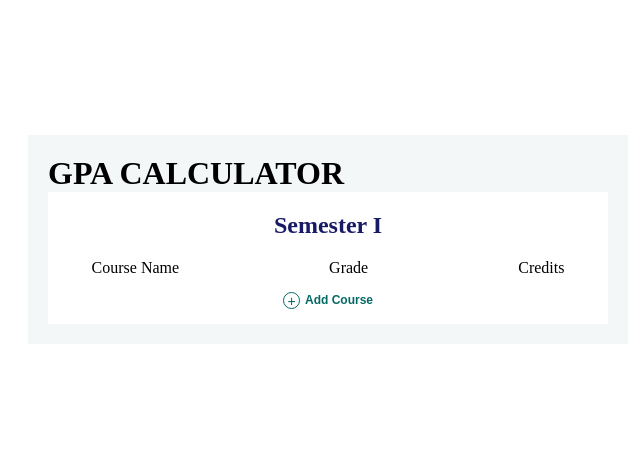
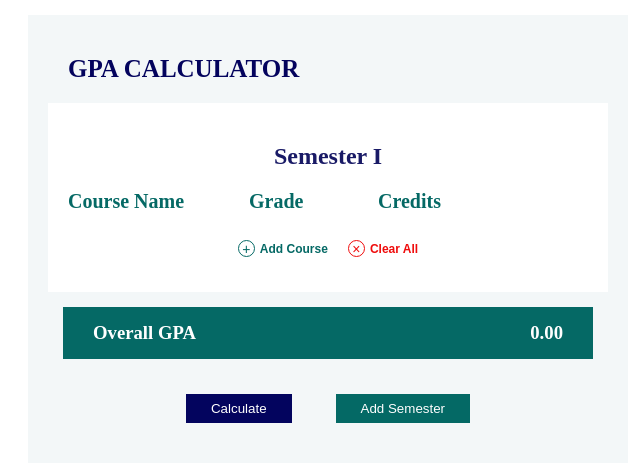
Before and after one commit to devBayo/Gp-Calc, a plain HTML site: page index.html in a window 1280 px wide. Shown: the part 161-627 px from the top of the page, without its empty margins (312-952 px from the left). Drawn offline with Linux system fonts and the light colour scheme.

Commit message:
ayoola final push

```diff
--- a/index.html
+++ b/index.html
@@ -18,10 +18,24 @@
           <p>Credits</p>
         </div>
         <div class="inp-group"></div>
-        <button class="add-course">
-          <span class="add">&plus;</span>
-          <span class="add1">Add Course</span>
-        </button>
+        <div class="btn-4">
+          <button class="add-course">
+            <span class="add">&plus;</span>
+            <span class="add1">Add Course</span>
+          </button>
+          <button class="remove-course">
+            <span class="remove">&times;</span>
+            <span class="remove-1">Clear All</span>
+          </button>
+        </div>
+      </div>
+      <div class="overall">
+        <h3>Overall GPA</h3>
+        <h3>0.00</h3>
+      </div>
+      <div class="btn-3">
+        <button class="btn-l">Calculate</button>
+        <button class="btn-2">Add Semester</button>
       </div>
     </div>
     <script src="index.js"></script>
--- a/index.js
+++ b/index.js
@@ -1,4 +1,6 @@
 const addBtn = document.querySelector(".add-course");
+
+const removeBtn = document.querySelector(".remove-course");
 
 const input = document.querySelector(".inp-group");
 
@@ -43,4 +45,9 @@ function addInput() {
   flex.appendChild(btn);
 }
 
+function clearThis() {
+  input.innerHTML = "";
+}
+
 addBtn.addEventListener("click", addInput);
+removeBtn.addEventListener("click", clearThis);
--- a/style.css
+++ b/style.css
@@ -27,27 +27,55 @@ body {
   flex-direction: column;
   justify-content: center;
   align-items: center;
+  padding: 20px;
   background-color: #ffffff;
+}
+
+h1 {
+  color: #03035d;
+  font-size: 25px;
+  font-weight: bold;
+  margin: 20px;
 }
 
 .sems {
   color: #191a66;
   font-weight: 900;
   margin: 20px;
+  display: flex;
 }
 
 .coursegrp {
+  font-size: 20px;
+  width: 100%;
+  display: grid;
+  grid-template-columns: 30% 20% 30% 10%;
+  gap: 25px;
+  align-items: flex-start;
+  margin-bottom: 12px;
+  font-weight: 800;
+  color: #056965;
+}
+
+.inp-group {
+  width: 100%;
+}
+.flex {
+  width: 100%;
+  display: grid;
+  grid-template-columns: 30% 20% 30% 10%;
+  gap: 25px;
+  align-items: center;
+  margin-bottom: 15px;
+}
+
+.btn-4 {
   display: flex;
   flex-direction: row;
-  justify-content: space-evenly;
-  justify-self: center;
-  gap: 150px;
-}
-
-.flex {
-  display: flex;
-  gap: 1.5em;
-  margin-bottom: 15px;
+  justify-content: center;
+  align-items: center;
+  gap: 20px;
+  /* text-align: center; */
 }
 
 .add-course {
@@ -60,10 +88,13 @@ body {
 }
 
 .add {
+  display: flex;
+  justify-content: center;
+  align-items: center;
   border-radius: 50%;
   width: 17px;
   height: 17px;
-  padding: auto;
+  padding: 5px;
   background: #fff;
   border: 0.5px solid #056965;
   text-align: center;
@@ -79,11 +110,46 @@ body {
   color: #056965;
 }
 
-.delete {
+.remove-course {
+  border: none;
+  text-align: center;
+  display: flex;
+  align-items: center;
+  background-color: transparent;
+  margin: 15px auto;
+}
+
+.remove {
+  display: flex;
+  justify-content: center;
+  align-items: center;
   border-radius: 50%;
   width: 17px;
   height: 17px;
-  padding: 5px auto;
+  padding: 5px;
+  background: #fff;
+  border: 0.5px solid #ef0c0c;
+  text-align: center;
+  font: 14px Arial, sans-serif;
+  color: #ef0c0c;
+  cursor: pointer;
+}
+
+.remove-1 {
+  font: 12px Arial, sans-serif;
+  font-weight: 700;
+  margin-left: 5px;
+  color: #ef0c0c;
+}
+
+.delete {
+  display: flex;
+  justify-content: center;
+  align-items: center;
+  border-radius: 50%;
+  width: 17px;
+  height: 17px;
+  padding: 5px;
   background: #fff;
   border: 0.5px solid #056965;
   text-align: center;
@@ -92,13 +158,46 @@ body {
   cursor: pointer;
 }
 
-input {
+input,
+select {
   padding: 4px 5px;
   background: #f3f7f8;
-  width: 50%;
+  width: 100%;
+  height: 38px;
   border: none;
 }
 
-input:focus {
+input:focus,
+select:focus {
   outline: 1px solid #056965;
 }
+
+.overall {
+  display: flex;
+  flex-direction: row;
+  justify-content: space-between;
+  background-color: #056965;
+  color: #ffffff;
+  padding: 15px 30px;
+  margin: 15px;
+}
+
+.btn-3 {
+  text-align: center;
+}
+
+.btn-l {
+  color: #ffffff;
+  padding: 7px 25px;
+  margin: 20px;
+  background-color: #03045e;
+  border: none;
+}
+
+.btn-2 {
+  color: #ffffff;
+  padding: 7px 25px;
+  margin: 20px;
+  background-color: #046965;
+  border: none;
+}
```
